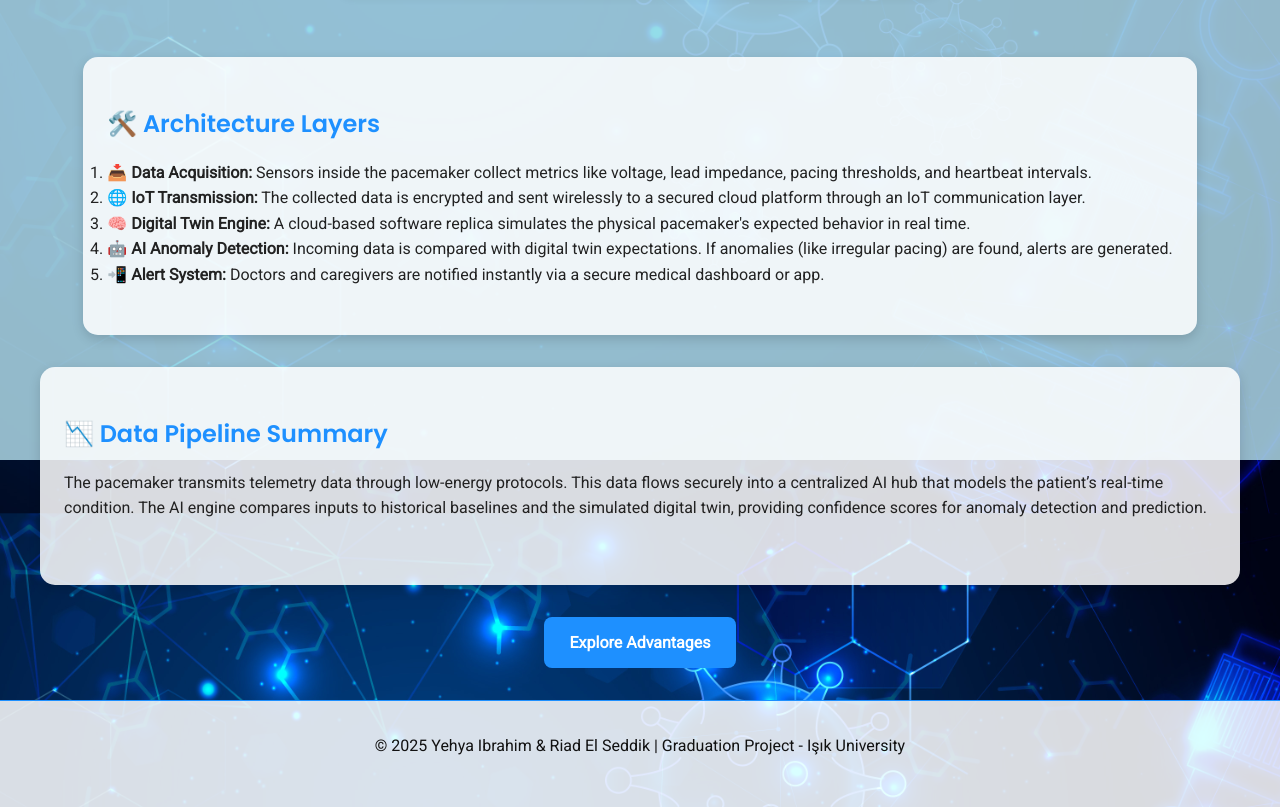
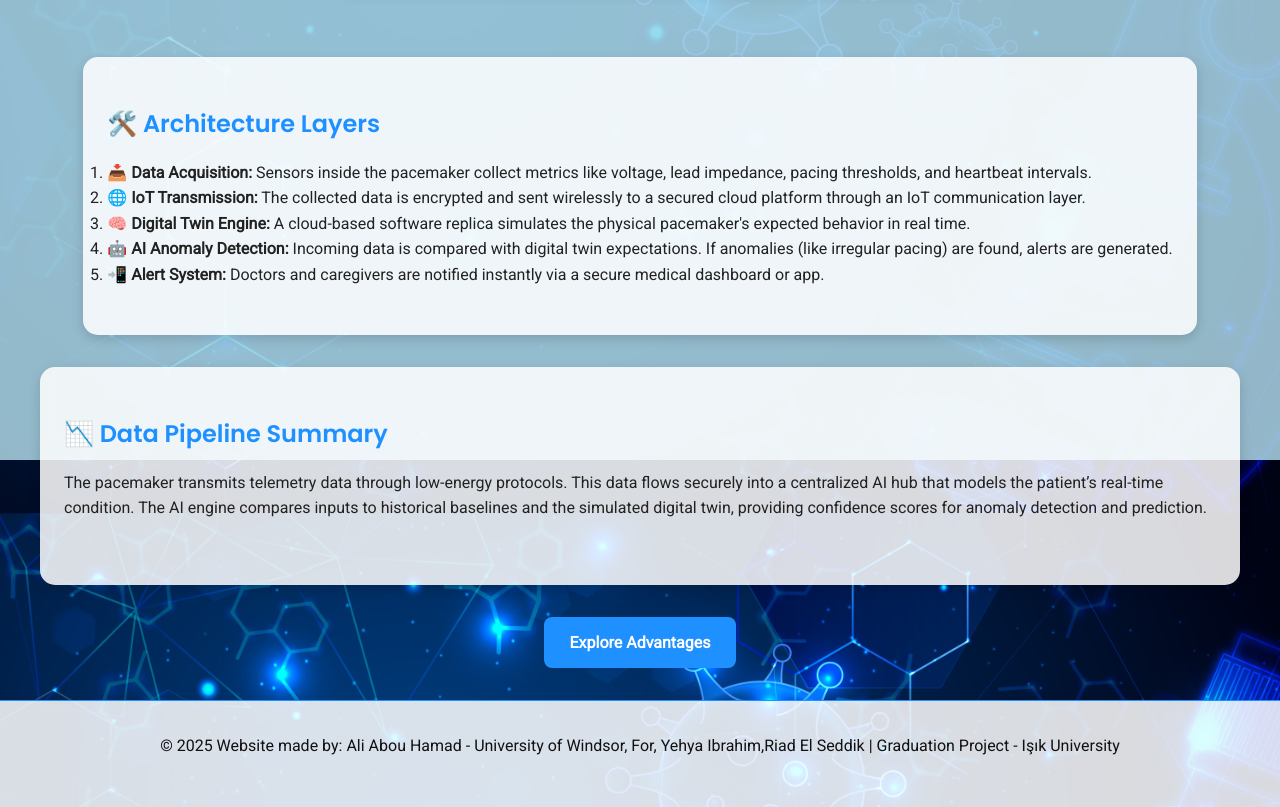
Before and after one commit to Ali-17A/Biomedical-GP, a plain HTML site: page systemdesign.html in a window 1280 px wide. Shown: the part 340-1147 px from the top of the page. Drawn offline with nearby package versions, Linux system fonts and the light colour scheme.

Commit message:
Update systemdesign.html

```diff
--- a/systemdesign.html
+++ b/systemdesign.html
@@ -73,7 +73,7 @@
 <a href="advantages.html" class="explore-next">Explore Advantages</a>
 
 <footer>
-  <p>&copy; 2025 Yehya Ibrahim & Riad El Seddik | Graduation Project - Işık University</p>
+  <p>&copy; 2025 Website made by: Ali Abou Hamad - University of Windsor, For, Yehya Ibrahim,Riad El Seddik | Graduation Project - Işık University</p>
 </footer>
 
 <script src="https://unpkg.com/aos@2.3.1/dist/aos.js"></script>
```
